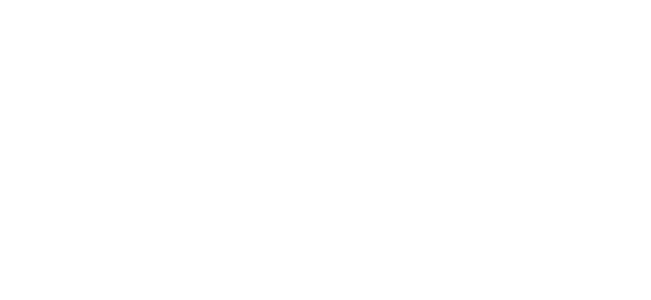
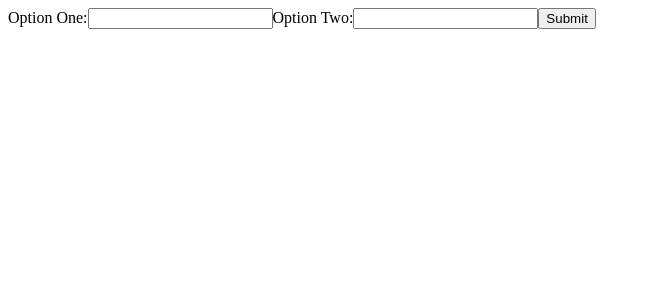
Before and after one commit to ravitejasomisetty/React-Redux-WouldYouRather, a React (Create React App) app: page /add in a window 1280 px wide. Shown: the top 300 px of the page, without its empty margins (0-651 px from the left). Built offline with nearby package versions, Linux system fonts and the light colour scheme.

Commit message:
add new poll

```diff
--- a/src/actions/questions.js
+++ b/src/actions/questions.js
@@ -1,8 +1,27 @@
+import {_saveQuestion} from '../utils/_DATA'
+
 export const RECEIVE_QUESTIONS = 'RECEIVE_QUESTIONS'
+export const ADD_QUESTION = 'ADD_QUESTION'
 
-export function receiveQuestions(questions){
+export function receiveQuestions(questions) {
     return {
-        type:RECEIVE_QUESTIONS,
+        type: RECEIVE_QUESTIONS,
         questions
     }
 }
+
+export function addQuestion(question) {
+    return {
+        type: ADD_QUESTION,
+        question
+    }
+}
+
+export function handleAddQuestion(question){
+    return (dispatch) => {
+        return _saveQuestion(question)
+        .then((q) =>{
+            dispatch(addQuestion(q))
+        })
+    }
+}
--- a/src/components/App.js
+++ b/src/components/App.js
@@ -4,6 +4,7 @@
 import Poll from './Poll'
 import { connect } from 'react-redux'
 import { handleInitialData } from '../actions/shared'
+import NewQuestion from './NewQuestion';
 
 class App extends Component {
     componentDidMount() {
@@ -19,6 +20,7 @@
                             <div>
                                 <Route path='/home' exact component={Home} />
                                 <Route path='/questions/:question_id' exact component={Poll} />
+                                <Route path='/add' exact component={NewQuestion} />
                             </div>}
                     </div>
                 </Fragment>
--- a/src/components/NewQuestion.js
+++ b/src/components/NewQuestion.js
@@ -0,0 +1,42 @@
+import React, { Component } from 'react'
+import { connect } from 'react-redux'
+import { handleAddQuestion } from '../actions/questions';
+
+
+class NewQuestion extends Component {
+    state = { optionOne: '', optionTwo: '' }
+
+    handleChange = (event) => {
+        this.setState({ [event.target.id]: event.target.value });
+    }
+
+    handleSubmit = (event) => {
+        event.preventDefault();
+        console.log("Submitting")
+        this.props.dispatch(handleAddQuestion({
+            author: this.props.authedUser,
+            optionOneText: this.state.optionOne, optionTwoText: this.state.optionTwo
+        }))
+
+        this.setState({ optionOne: '', optionTwo: '' })
+        this.props.history.push('/home')
+    }
+
+    render() {
+        return (<div>
+            <form onSubmit={this.handleSubmit}>
+                <label>
+                    Option One:
+          <input type="text" id='optionOne' value={this.state.optionOne} onChange={this.handleChange} />
+                </label>
+                <label>
+                    Option Two:
+          <input type="text" id='optionTwo' value={this.state.optionTwo} onChange={this.handleChange} />
+                </label>
+                <input type="submit" value="Submit" />
+            </form>
+        </div>)
+    }
+}
+
+export default connect(({ authedUser }) => ({ authedUser }))(NewQuestion)
--- a/src/reducers/questions.js
+++ b/src/reducers/questions.js
@@ -1,13 +1,18 @@
-import {RECEIVE_QUESTIONS} from '../actions/questions'
+import { RECEIVE_QUESTIONS, ADD_QUESTION } from '../actions/questions'
 
-export function questions(state = {}, action){
-    switch(action.type){
+export function questions(state = {}, action) {
+    switch (action.type) {
         case RECEIVE_QUESTIONS:
-        return{
-            ...state,
-            ...action.questions
-        }
+            return {
+                ...state,
+                ...action.questions
+            }
+        case ADD_QUESTION:
+            return {
+                ...state,
+                [action.question.id]: action.question
+            }
         default:
-        return state
+            return state
     }
 }
```
